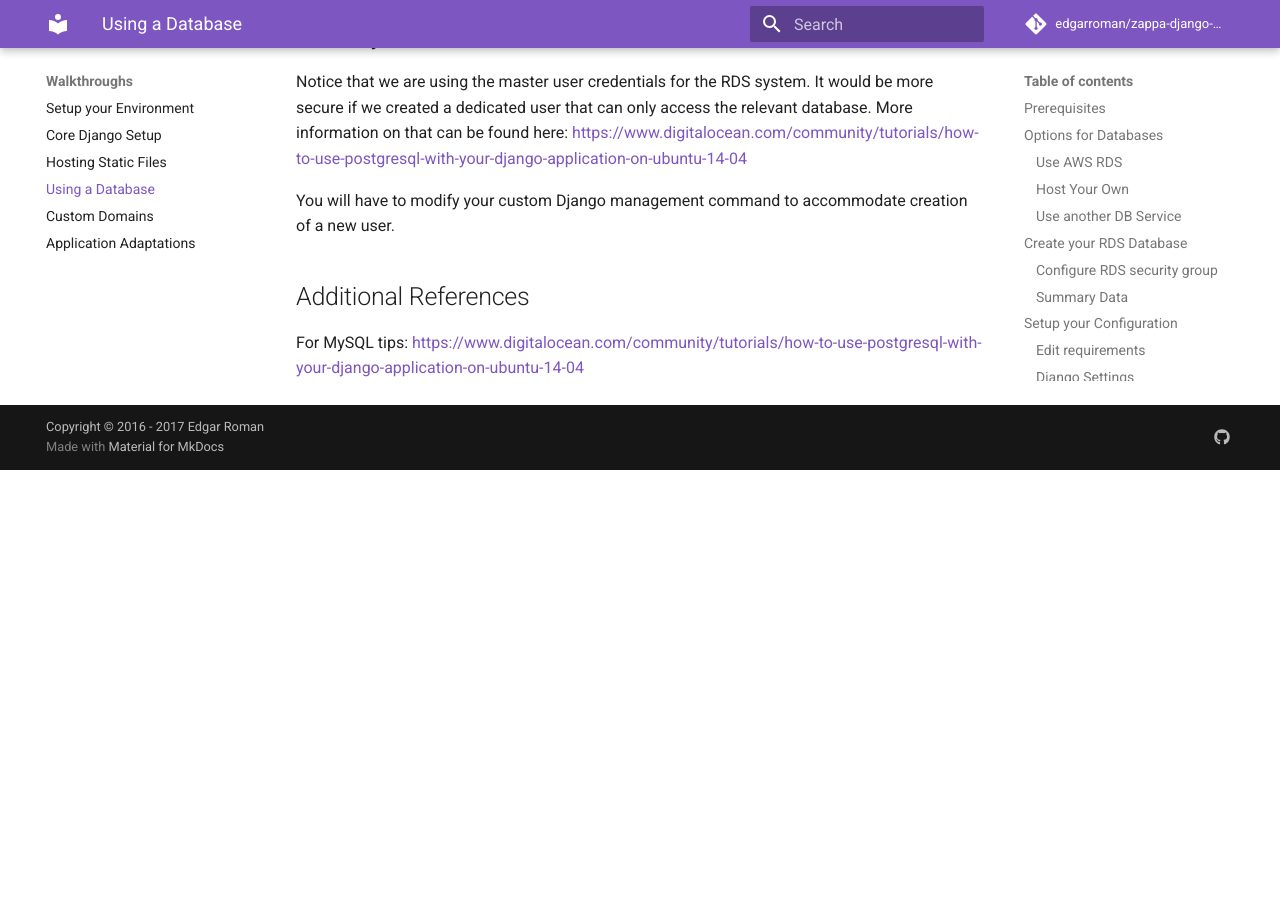
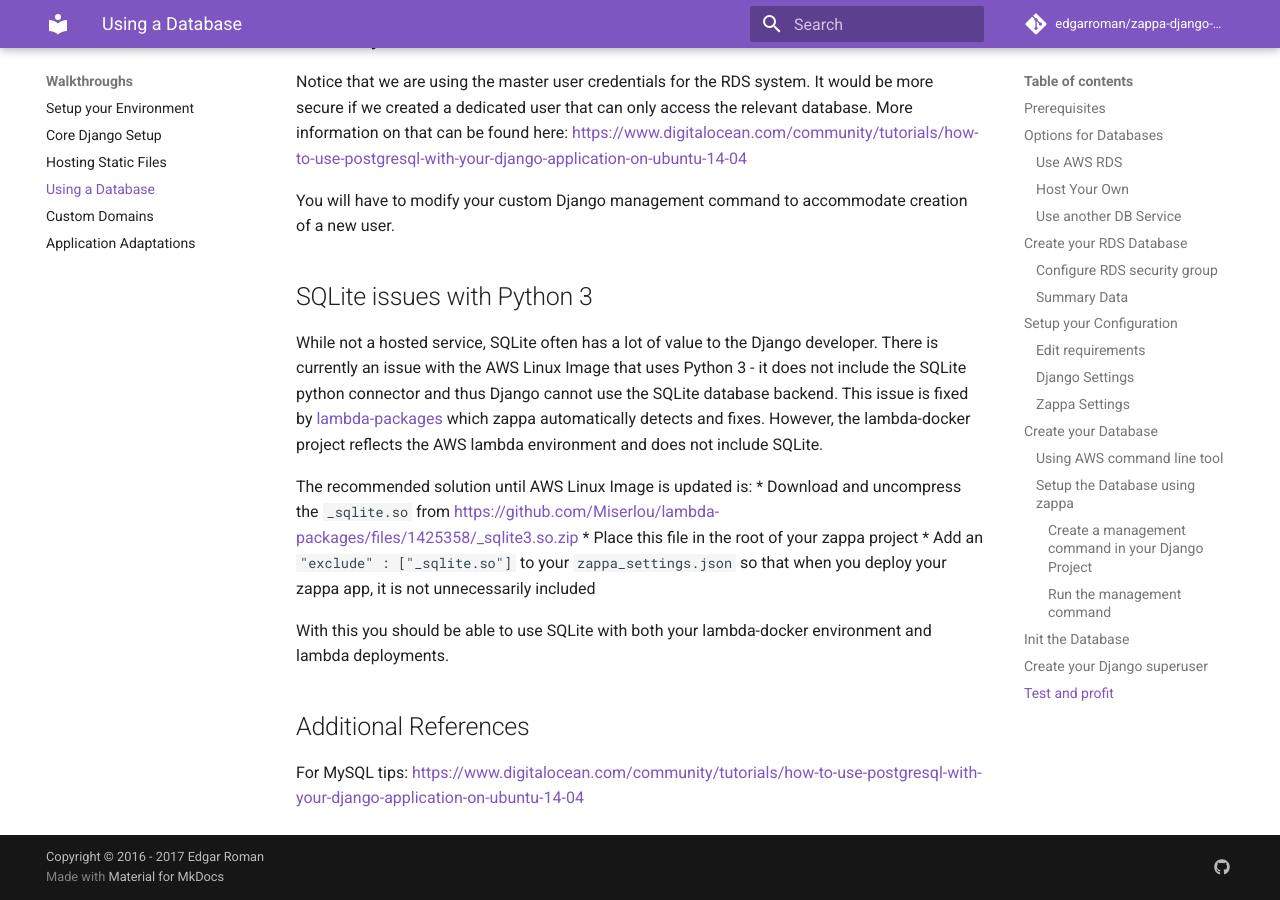
Before and after one commit to edgarroman/zappa-django-guide, an MkDocs documentation site: the page built from docs/walk_database.md, in a window 1280 px wide and 900 px high, scrolled down 6456 px. Built offline with MkDocs 1.6.1 and Material for MkDocs 9.7.7, drawn with Linux system fonts in a browser that asks for light colours; comment, search, counter and statistics services are not loaded; old or Windows-style settings are respelled for this version of MkDocs; before the commit the page ends 6926 px from its top, so only the background shows below that.

Commit message:
Added text about SQLite and Python 3 issues

```diff
--- a/docs/walk_database.md
+++ b/docs/walk_database.md
@@ -247,6 +247,17 @@
 
 You will have to modify your custom Django management command to accommodate creation of a new user.
 
+## SQLite issues with Python 3
+
+While not a hosted service, SQLite often has a lot of value to the Django developer.  There is currently an issue with the AWS Linux Image that uses Python 3 - it does not include the SQLite python connector and thus Django cannot use the SQLite database backend.  This issue is fixed by [lambda-packages](https://github.com/Miserlou/lambda-packages/commit/f44533297e3a3c5a7ba8885f6b88a3fb1cc4cfd8) which zappa automatically detects and fixes.  However, the lambda-docker project reflects the AWS lambda environment and does not include SQLite.
+
+The recommended solution until AWS Linux Image is updated is:
+   * Download and uncompress the `_sqlite.so` from [https://github.com/Miserlou/lambda-packages/files/1425358/_sqlite3.so.zip](https://github.com/Miserlou/lambda-packages/files/1425358/_sqlite3.so.zip)
+   * Place this file in the root of your zappa project
+   * Add an `"exclude" : ["_sqlite.so"]` to your `zappa_settings.json` so that when you deploy your zappa app, it is not unnecessarily included
+
+With this you should be able to use SQLite with both your lambda-docker environment and lambda deployments.
+
 ## Additional References
 
 For MySQL tips:
```
